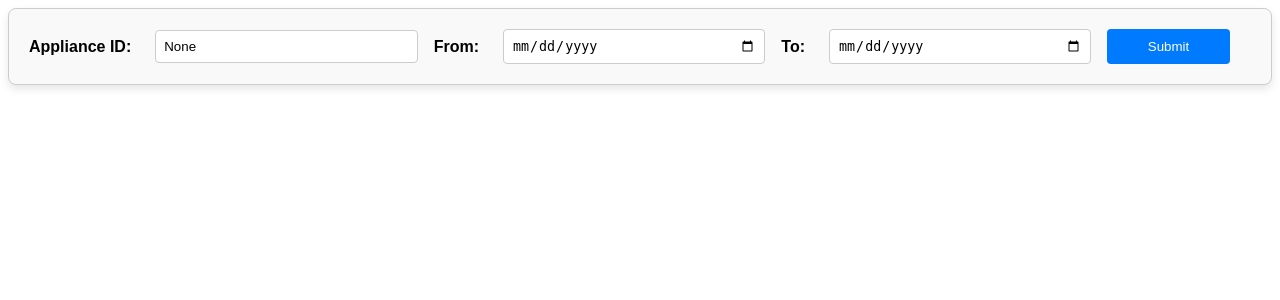
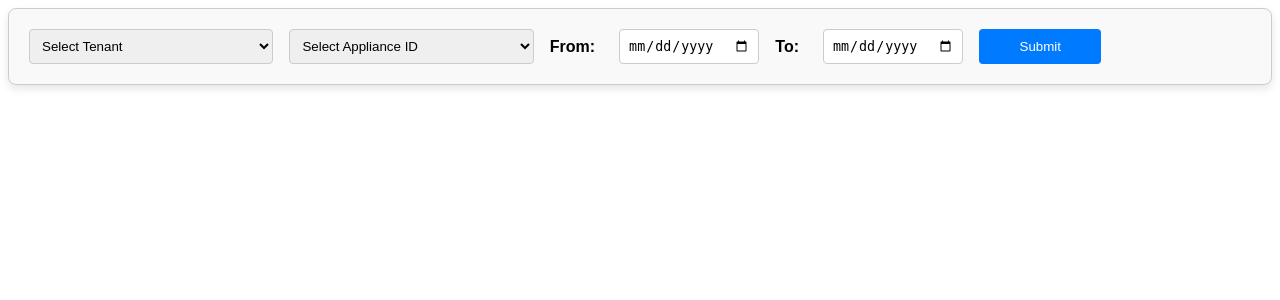
Before and after one commit to amitgupta7/reporting-webapp-flask-py, a Flask app: page / in a window 1280 px wide. Shown: the top 300 px of the page. Run offline with Flask 3, Linux system fonts and the light colour scheme; parts of the project's set-up code (start-up, migrations or seed data) failed here and were passed over; some libraries are stand-ins or nearby versions.

Commit message:
Added tenant and appliance_id dropdown

```diff
--- a/app.py
+++ b/app.py
@@ -1,31 +1,56 @@
-from flask import Flask, render_template, request
+from flask import Flask, render_template, request, jsonify
 import os, sys
 import pandas as pd
 import cxcsvtopandas.dataframeloader as dfl
 import plotly
 import json
+import csv
+
+app = Flask(__name__)
+root = '.applianceDataDir'
+data = {}
+
+with app.app_context():
+    with open(f'{root}/pods.csv', 'r') as file:
+        reader = csv.DictReader(file)
+        for row in reader:
+            pod = row['pod']
+            tenant = row['tenant']
+            if tenant not in data:
+                data[tenant] = []
+            data[tenant].append(pod)
+
+@app.route("/tenants", methods=["GET"])
+def tenants():
+    return jsonify(sorted(data.keys()))
+
+@app.route("/pods/<tenant>", methods=["GET"])
+def pods(tenant):
+    return jsonify(sorted(data[tenant]))
 
 
-app = Flask(__name__)
 
 @app.route("/", methods=["GET", "POST"])
 def index():
     message = None
     graphJSON = None
-    appliance_id = None
+    appliance_id = "Select Appliance ID"
     startDate = None
     endDate = None
+    tenant_db = "Select Tenant"
+    categories = sorted(data.keys())
     if request.method == "POST":
         appliance_id = request.form.get("appliance_id")
+        tenant_db = request.form.get("tenant_db")
         startDate = request.form.get("start_date")
         endDate = request.form.get("end_date")
-        root = '.applianceDataDir'
         try:
-            root = f'{root}/{appliance_id}'
+            root_appliance = f'{root}/{appliance_id}'
             li = []
-            for filenm in os.listdir(root):
-                tmp_df = pd.read_csv(f'{root}/{filenm}')
-                li.append(tmp_df)
+            for filenm in os.listdir(root_appliance):
+                if dfl.checkDateRangeFromFileName([startDate, endDate], filenm):
+                    tmp_df = pd.read_csv(f'{root_appliance}/{filenm}')
+                    li.append(tmp_df)
             pod_df = pd.concat(li, axis=0, ignore_index=True)
             if pod_df.empty:
                 print(f'No data found for pod: {appliance_id}')
@@ -36,7 +61,7 @@ def index():
         except Exception as e:
             return render_template("index.html", message=f"{message}\nError processing data: {e}")
 
-    return render_template("index.html", graphJSON=graphJSON, appliance_id=appliance_id, start_date=startDate, end_date=endDate)
+    return render_template("index.html", graphJSON=graphJSON, appliance_id=appliance_id, start_date=startDate, end_date=endDate, categories=categories, tenant_db=tenant_db )
 
 if __name__ == "__main__":
     app.run(debug=True)
--- a/static/styles.css
+++ b/static/styles.css
@@ -26,7 +26,14 @@ label {
 }
 
 input {
-    width: 20%; /* Set input width to 30% of the screen */
+    width: 10%;
+    padding: 8px;
+    border: 1px solid #ccc;
+    border-radius: 4px;
+}
+
+select {
+    width: 20%;
     padding: 8px;
     border: 1px solid #ccc;
     border-radius: 4px;
--- a/templates/index.html
+++ b/templates/index.html
@@ -9,14 +9,40 @@
 </head>
 <body>
     <form method="POST">
-        <label for="appliance_id">Appliance ID:</label>
-        <input type="text" id="appliance_id" name="appliance_id" value="{{ appliance_id }}" required>
+        <select id="category_select", name="tenant_db" required>
+            <option value="{{ tenant_db }}">{{ tenant_db }}</option>
+            {% for category in categories %}
+            <option value="{{ category }}">{{ category }}</option>
+            {% endfor %}
+        </select>
+        <select id="appliance_id", name="appliance_id" required>
+            <option value="{{ appliance_id  }}">{{ appliance_id  }}</option>
+        </select>
         <label for="start_date">From:</label>
         <input type="date" id="start_date" name="start_date" value="{{ start_date }}" required>
         <label for="end_date">To:</label>
         <input type="date" id="end_date" name="end_date" value="{{ end_date }}" required>
         <button type="submit">Submit</button>
     </form>
+    <script>
+        document.getElementById('category_select').addEventListener('change', function() {
+            var selectedCategory = this.value;
+            var itemSelect = document.getElementById('appliance_id');
+            itemSelect.innerHTML = '<option value="">Select Appliance ID</option>'; // Clear previous options
+            if (selectedCategory) {
+                fetch('/pods/' + selectedCategory)
+                    .then(response => response.json())
+                    .then(items => {
+                        items.forEach(function(item) {
+                            var option = document.createElement('option');
+                            option.value = item;
+                            option.textContent = item;
+                            itemSelect.appendChild(option);
+                        });
+                    });
+            }
+        });
+    </script>
 
     <!-- Error message display -->
     <div id="error_message" style="color: red; margin-top: 20px;"></div>
```
Also changed, not shown: util/splitCSVFiles.py (+6 -2 lines).
